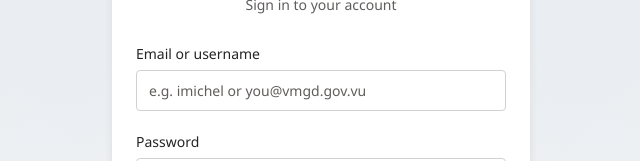
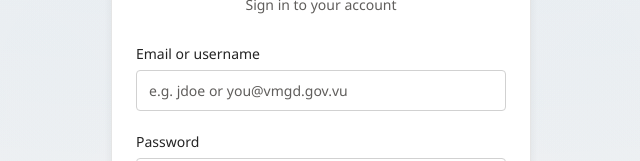
Before and after one commit to imichelvu/vmgd_lpodesk, a React (Vite) app in the folder frontend/: page /login in a window 1280 px wide. Shown: the part 296-457 px from the top of the page, without its empty margins (319-959 px from the left). Built offline with nearby package versions, Linux system fonts and the light colour scheme; no server answers.

Commit message:
replace placeholder imichel to jdoe

```diff
--- a/frontend/src/components/admin/UserFormModal.jsx
+++ b/frontend/src/components/admin/UserFormModal.jsx
@@ -96,7 +96,7 @@ export default function UserFormModal({
               name="username"
               value={currentForm.username}
               onChange={handleChange}
-              placeholder="e.g. imichel (for login)"
+              placeholder="e.g. jdoe (for login)"
             />
           </div>
           <div className="form-group">
--- a/frontend/src/pages/AdminView.jsx
+++ b/frontend/src/pages/AdminView.jsx
@@ -513,7 +513,7 @@ export default function AdminView() {
                     type="text"
                     value={adUsername}
                     onChange={(e) => setAdUsername(e.target.value)}
-                    placeholder="e.g. imichel or your AD logon"
+                    placeholder="e.g. jdoe or your AD logon"
                     autoComplete="username"
                     disabled={syncLoading}
                   />
--- a/frontend/src/pages/Faq.jsx
+++ b/frontend/src/pages/Faq.jsx
@@ -184,7 +184,7 @@ const SECTIONS = [
     items: [
       {
         q: 'How do I log in?',
-        a: `Enter your username (e.g., imichel) or your email address, along with your password, on the login page. Contact Admin if you do not know your credentials.`,
+        a: `Enter your username (e.g., jdoe) or your email address, along with your password, on the login page. Contact Admin if you do not know your credentials.`,
       },
       {
         q: 'How do I reset my password?',
--- a/frontend/src/pages/Login.jsx
+++ b/frontend/src/pages/Login.jsx
@@ -89,7 +89,7 @@ export default function Login() {
               onChange={(e) => setEmail(e.target.value)}
               required
               autoComplete="username"
-              placeholder="e.g. imichel or you@vmgd.gov.vu"
+              placeholder="e.g. jdoe or you@vmgd.gov.vu"
             />
           </div>
           <div className="form-group">
```
